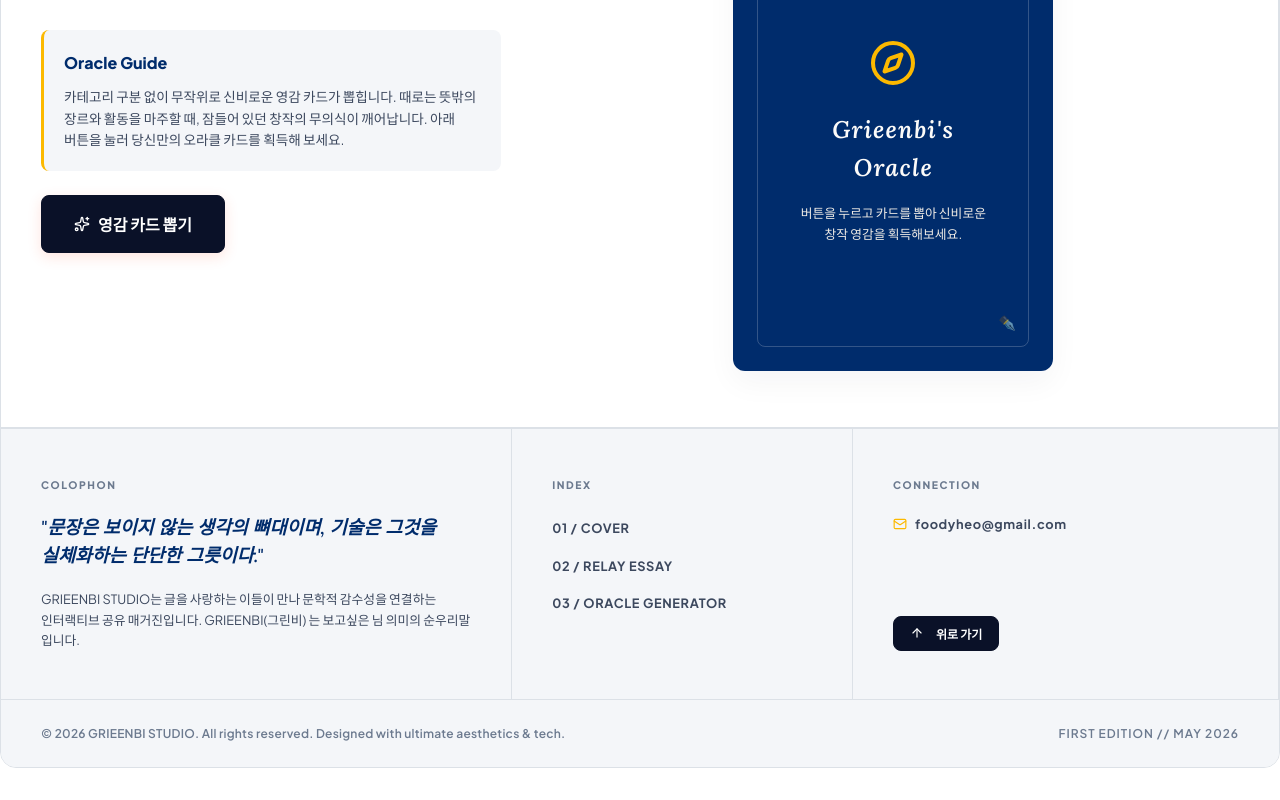
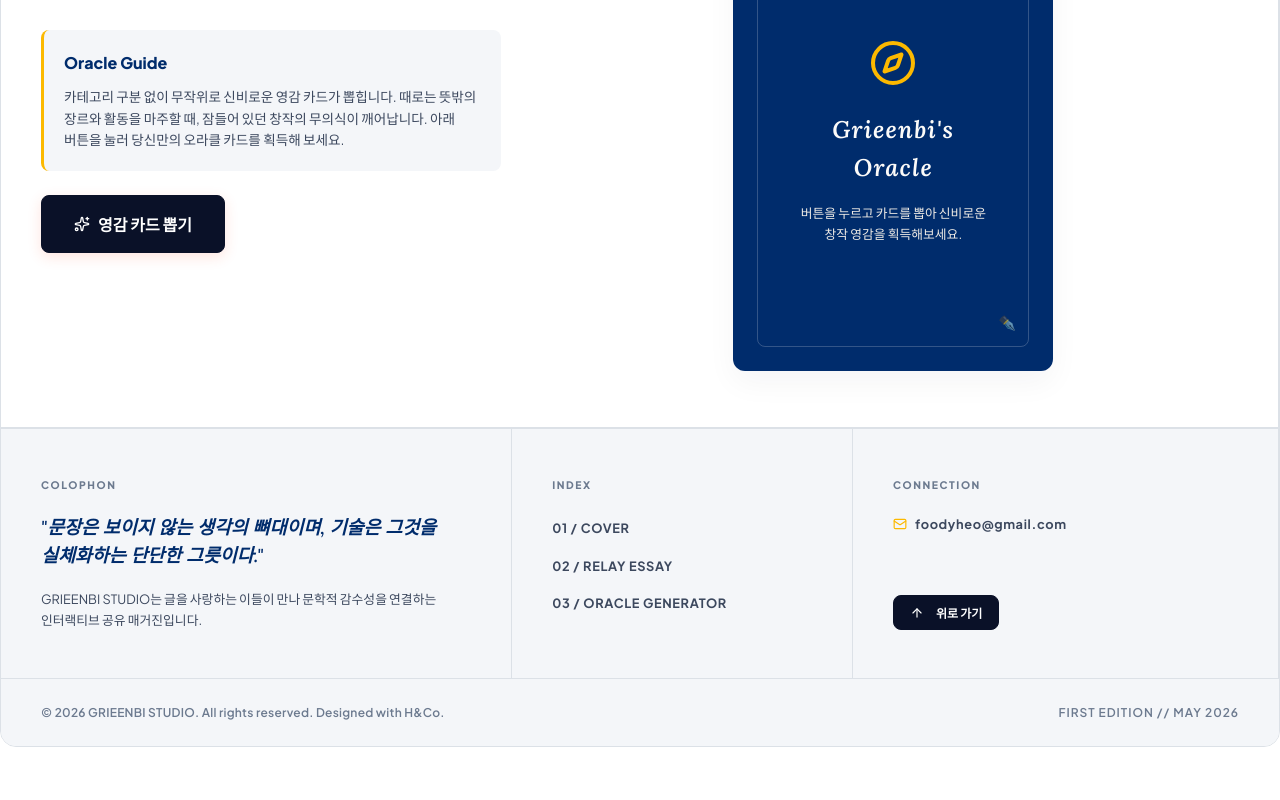
Before and after one commit to grieenbi/grieenbi-home, a React (Vite) app: page / in a window 1280 px wide. Shown: the part 2241-3041 px from the top of the page. After the commit the page ends 3020 px from the top, so only its background shows below. Built offline with nearby package versions, Linux system fonts and the light colour scheme; no server answers.

Commit message:
feat: 푸터 소개 문구 수정 및 하단 카피라이트 Designed with H&Co. 브랜딩 교체 완료

```diff
--- a/src/components/Footer.tsx
+++ b/src/components/Footer.tsx
@@ -16,7 +16,7 @@ export const Footer: React.FC = () => {
             "문장은 보이지 않는 생각의 뼈대이며, 기술은 그것을 실체화하는 단단한 그릇이다."
           </p>
           <p style={styles.desc}>
-            GRIEENBI STUDIO는 글을 사랑하는 이들이 만나 문학적 감수성을 연결하는 인터랙티브 공유 매거진입니다. GRIEENBI(그린비) 는 보고싶은 님 의미의 순우리말 입니다.
+            GRIEENBI STUDIO는 글을 사랑하는 이들이 만나 문학적 감수성을 연결하는 인터랙티브 공유 매거진입니다.
           </p>
         </div>
 
@@ -51,7 +51,7 @@ export const Footer: React.FC = () => {
 
       <div style={styles.bottomBar}>
         <p style={styles.copyright}>
-          © 2026 GRIEENBI STUDIO. All rights reserved. Designed with ultimate aesthetics & tech.
+          © 2026 GRIEENBI STUDIO. All rights reserved. Designed with H&Co.
         </p>
         <span style={styles.edition}>FIRST EDITION // MAY 2026</span>
       </div>
```
